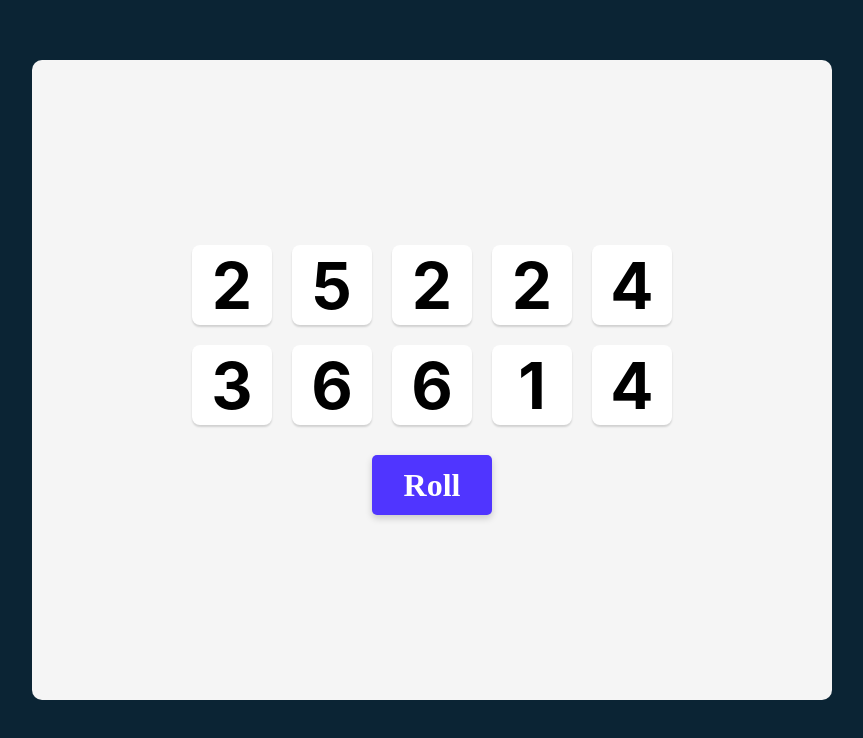
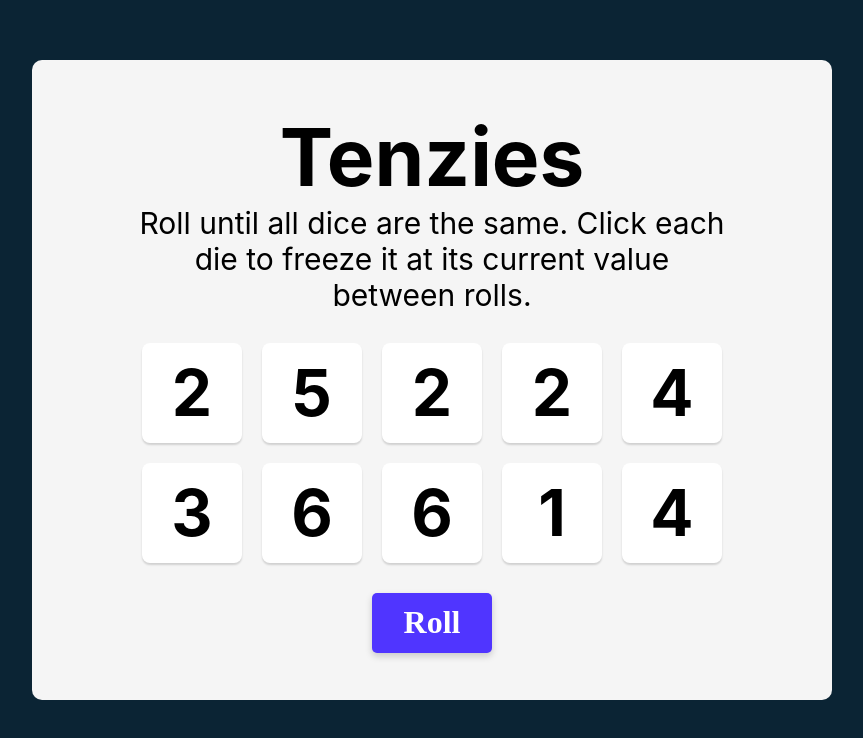
Before and after one commit to avia62490/tenzies, a React (Create React App) app: page / in a window 1280 px wide. Shown: the top 738 px of the page, without its empty margins (28-891 px from the left). Built offline with nearby package versions, Linux system fonts and the light colour scheme.

Commit message:
adds title and instructions, useEffect checks for winning conditions

```diff
--- a/src/App.css
+++ b/src/App.css
@@ -49,11 +49,27 @@ main {
   background: #FFFFFF;
   box-shadow: 0px 2px 2px rgba(0, 0, 0, 0.15);
   border-radius: 8px;
-  height: 80px;
-  width: 80px;
+  height: 100px;
+  width: 100px;
   display: flex;
   justify-content: center;
   align-items: center;
   font-size: 2rem;
   cursor: pointer;
 }
+
+.title {
+  font-size: 80px;
+  margin: 0;
+}
+
+.instructions {
+  font-family: 'Inter', sans-serif;
+  font-weight: 400;
+  font-size: 30px;
+  margin-top: 0;
+  text-align: center;
+  padding: 0px 20px;
+  margin-left: 80px;
+  margin-right: 80px;
+}
--- a/src/App.js
+++ b/src/App.js
@@ -5,6 +5,7 @@ import React from "react"
 function App() {
 
     const [rolledDice, setRolledDice] = React.useState(allNewDice())
+    const [tenzies, setTenzies] = React.useState(false)
 
     function allNewDice() {
         const newDice = []
@@ -17,6 +18,14 @@ function App() {
         };
         return newDice
     }
+
+    React.useEffect(() => {
+        const allEqual = arr => arr.every(v => v.value === arr[0].value)
+        const allHeld = arr => arr.every(v => v.isHeld === arr[0].isHeld)
+        allEqual(rolledDice) && allHeld(rolledDice) ?
+            console.log("YOU WIN!!") :
+            console.log("keep rolling")
+    }, [rolledDice])
 
     function rollDice() {
         setRolledDice(prevRolledDice => prevRolledDice.map(die => {
@@ -44,6 +53,8 @@ function App() {
 
         return (
             <main>
+            <h1 className="title">Tenzies</h1>
+            <p className="instructions">Roll until all dice are the same. Click each die to freeze it at its current value between rolls.</p>
             <div className="dice">
                 {diceArray}
             </div>
```
Lines whose indentation alone changed are shown as unchanged.
